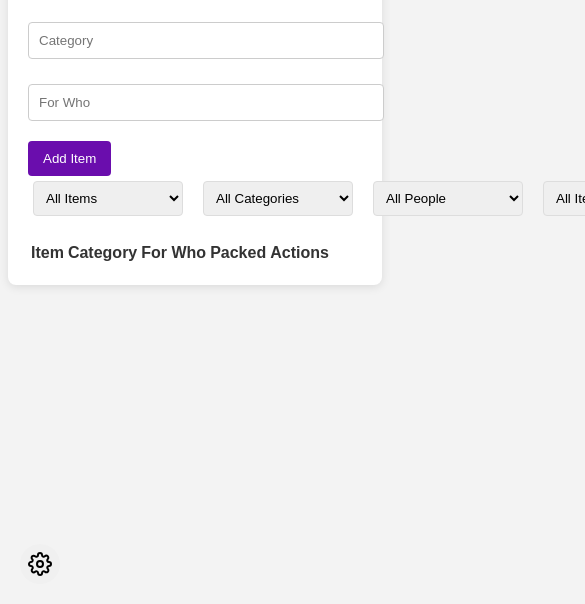
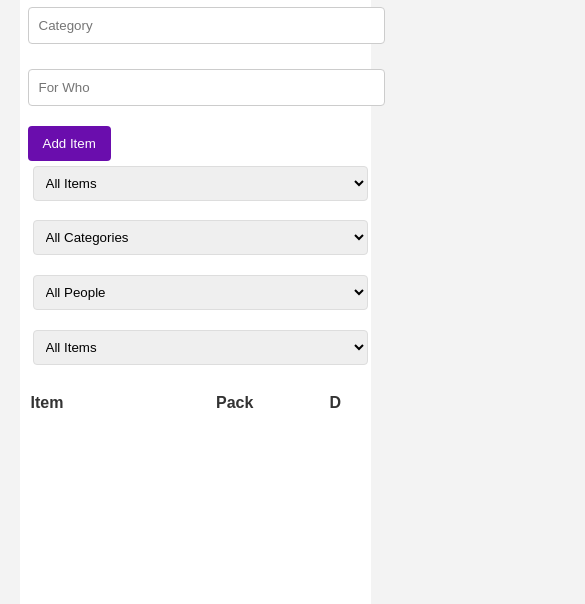
Before and after one commit to wyattdave/travel-packing-app, a website: page index.html in a window 390 px wide. Shown: the part 240-844 px from the top of the page, 585 px wide, since content can reach past the window. Drawn offline with Linux system fonts and the light colour scheme.

Commit message:
optimize for mobile

```diff
--- a/css/style.css
+++ b/css/style.css
@@ -4,19 +4,44 @@ body {
     font-family: Arial, sans-serif;
     background-color: #f3f3f3;
     color: #333;
+    min-height: 100vh;
+    margin: 0;
+    display: flex;
+    align-items: center;
+    justify-content: center;
 }
 
 h1, h2, h3 {
     color: #6a0dad; /* Purple theme */
 }
 
+/* Responsive container */
 .container {
     max-width: 800px;
-    margin: 0 auto;
-    padding: 20px;
+    width: 90%;
+    margin: 2rem;
+    padding: 2rem 1.5rem;
     background-color: #fff;
-    border-radius: 8px;
-    box-shadow: 0 2px 10px rgba(0, 0, 0, 0.1);
+    border-radius: 12px;
+    box-shadow: 0 4px 16px rgba(0,0,0,0.08);
+    position: relative;
+    box-sizing: border-box;
+    min-height: 90vh;
+    display: flex;
+    flex-direction: column;
+    justify-content: flex-start;
+}
+
+@media (max-width: 600px) {
+    .container {
+        max-width: 90vw;
+        width: 100vw;
+        min-height: 100vh;
+        margin: 0;
+        border-radius: 0;
+        padding: 1rem 0.5rem 2rem 0.5rem;
+        box-shadow: none;
+    }
 }
 
 .table {
@@ -86,9 +111,12 @@ button:hover {
 
 .filter-row {
     display: flex;
-    gap: 10px;
-    align-items: center;
+    flex-wrap: wrap; /* Allow items to wrap to the next line on smaller screens */
+    gap: 0.5em; /* Add some space between the filter elements */
+    justify-content: space-around; /* Distribute items evenly */
     margin-bottom: 20px;
+    width: 100%;
+    box-sizing: border-box;
 }
 
 .filter-row input[type="text"] {
@@ -105,7 +133,9 @@ button:hover {
 }
 
 .logo{
-    width:25%
+    width:25%;
+    display: block;
+    margin: 0 auto;
 }
 
 .filter-select {
@@ -114,44 +144,60 @@ button:hover {
     border: 1px solid #ddd;
     border-radius: 4px;
     min-width: 150px;
+    flex: 1 1 auto; /* Allow the select elements to grow and shrink as needed */
+    min-width: 40%; /* Ensure each select box takes up at least some space */
+    margin-bottom: 0.5em; /* Add some space below each select element */
 }
 
+@media (max-width: 600px) {
+    .filter-select {
+        min-width: 100%; /* On smaller screens, each select box takes up the full width */
+    }
+}
+
+/* Settings cog to top right of the screen */
 .settings-container {
     position: fixed;
-    bottom: 20px;
-    left: 20px;
-    z-index: 1000;
+    top: 1.2rem;
+    right: 1.2rem;
+    z-index: 100;
+    background: none;
+    box-shadow: none;
 }
 
 .settings-cog {
     background: none;
     border: none;
     cursor: pointer;
-    padding: 8px;
+    padding: 0.3em;
     border-radius: 50%;
-    background-color: #f0f0f0;
-    display: flex;
-    align-items: center;
-    justify-content: center;
-    transition: background-color 0.3s;
-    color: black; /* Add this line to make the cog icon black */
+    transition: background 0.2s;
+    color:black
 }
 
 .settings-cog:hover {
-    background-color: #e0e0e0;
+    background: #f0f0f0;
 }
 
 .settings-dropdown {
+    position: absolute;
+    right: 0;
+    top: 2.5rem;
+    background: #fff;
+    border-radius: 8px;
+    box-shadow: 0 2px 8px rgba(0,0,0,0.12);
     display: none;
-    position: absolute;
-    bottom: 100%;
-    left: 0;
+    min-width: 160px;
+    color:black;
     background-color: white;
-    box-shadow: 0 2px 10px rgba(0,0,0,0.1);
-    border-radius: 4px;
-    margin-bottom: 10px;
-    min-width: 150px;
+
 }
+
+.settings-container.open .settings-dropdown {
+    display: block;
+}
+
+
 
 .settings-dropdown.show {
     display: block;
@@ -220,3 +266,20 @@ select option {
     background-color: white !important;
     color: black !important;
 }
+
+/* Media query for smaller screens */
+@media (max-width: 600px) {
+    .filter-select {
+        min-width: 100%; /* On smaller screens, each select box takes up the full width */
+    }
+}
+
+@media (max-width: 768px) {
+    .hide-mobile {
+        display: none;
+    }
+}
+
+input[type="checkbox"] {
+    accent-color: #6a0dad;
+}
--- a/index.html
+++ b/index.html
@@ -47,11 +47,11 @@
         <table>
             <thead>
                 <tr>
-                    <th>Item</th>
-                    <th>Category</th>
-                    <th>For Who</th>
-                    <th>Packed</th>
-                    <th>Actions</th>  <!-- Add this new column -->
+                    <th style="text-align:left;">Item</th>
+                    <th class="hide-mobile">Category</th>
+                    <th class="hide-mobile">For Who</th>
+                    <th>Pack</th>
+                    <th>D</th>  <!-- Add this new column -->
                 </tr>
             </thead>
             <tbody id="item-list">
@@ -76,6 +76,7 @@
             </div>
         </div>
     </div>
+
     <script src="js/app.js"></script>
 </body>
 </html>
--- a/js/app.js
+++ b/js/app.js
@@ -28,9 +28,9 @@ document.addEventListener('DOMContentLoaded', () => {
     function addItemToTable(item, category, who, packed) {
         const row = document.createElement('tr');
         row.innerHTML = `
-            <td>${item}</td>
-            <td>${category}</td>
-            <td>${who}</td>
+            <td style="width:100%">${item}</td>
+            <td class="hide-mobile">${category}</td>
+            <td class="hide-mobile">${who}</td>
             <td><input type="checkbox" ${packed ? 'checked' : ''}></td>
             <td>
                 <button class="delete-button" aria-label="Delete item">
@@ -273,7 +273,7 @@ document.addEventListener('DOMContentLoaded', () => {
         // Show both install buttons
         const installButton = document.getElementById('install-button');
         const installMenuButton = document.getElementById('install-menu-button');
-        installButton.style.display = 'block';
+        //installButton.style.display = 'block';
         installMenuButton.style.display = 'block';
     });
 
```
Also changed, not shown: manifest.json.
